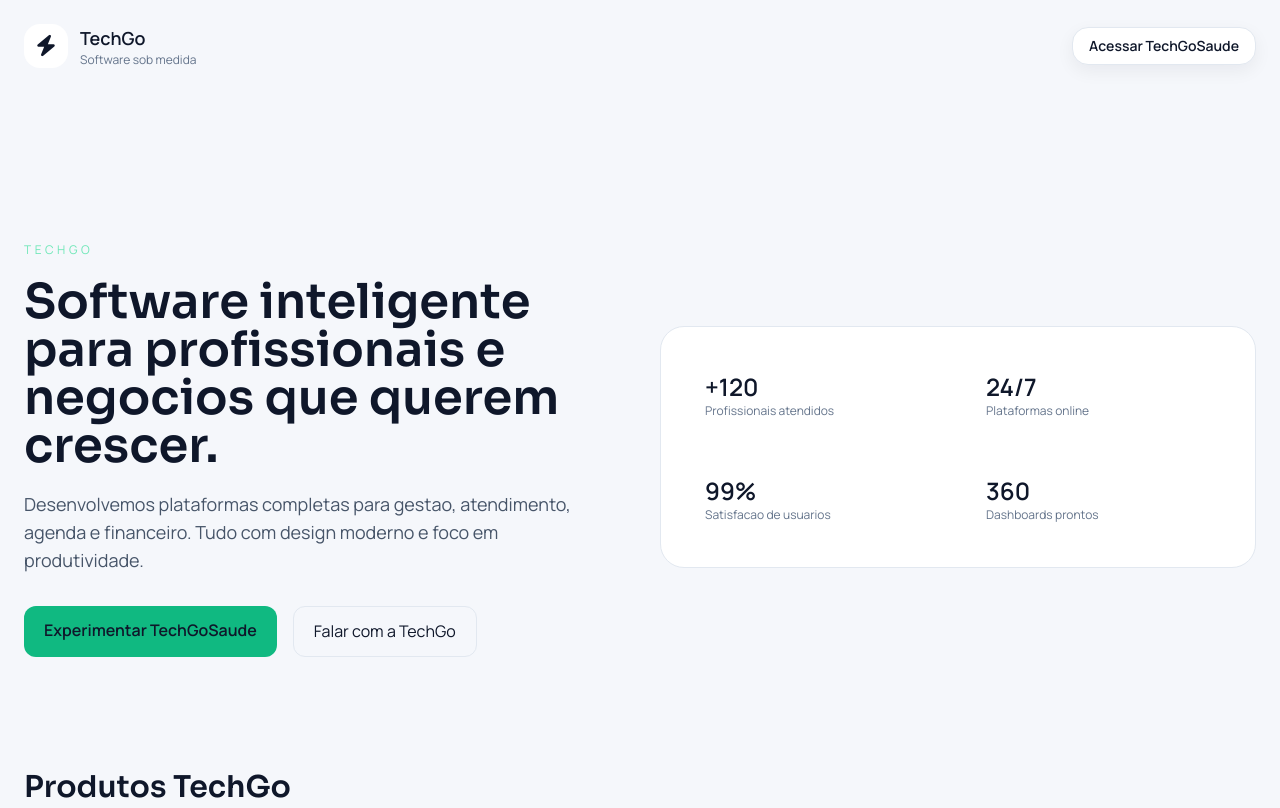
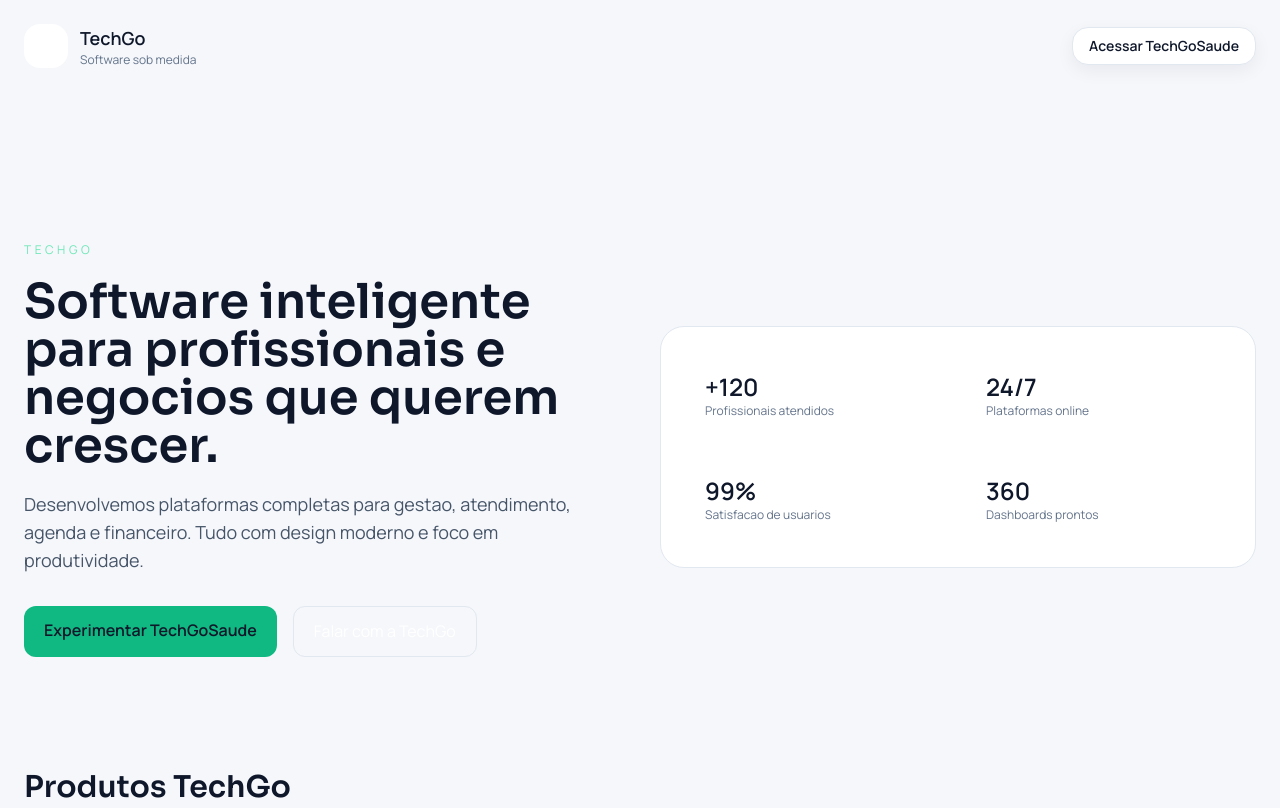
Before and after one commit to mlima3022/TechGo, a plain HTML site: page index.html in a window 1280 px wide. Shown: the top 808 px of the page. Drawn offline with Linux system fonts and the light colour scheme.

Commit message:
Update style.css

```diff
--- a/techgosaude/css/style.css
+++ b/techgosaude/css/style.css
@@ -1396,7 +1396,7 @@ html:not(.dark) .bg-gradient-to-br.from-slate-950.via-slate-900.to-slate-800 {
 }
 
 html:not(.dark) .text-white {
-    color: #0f172a !important;
+    color: #ffffff !important;
 }
 
 html:not(.dark) .text-white\/70 {
```
